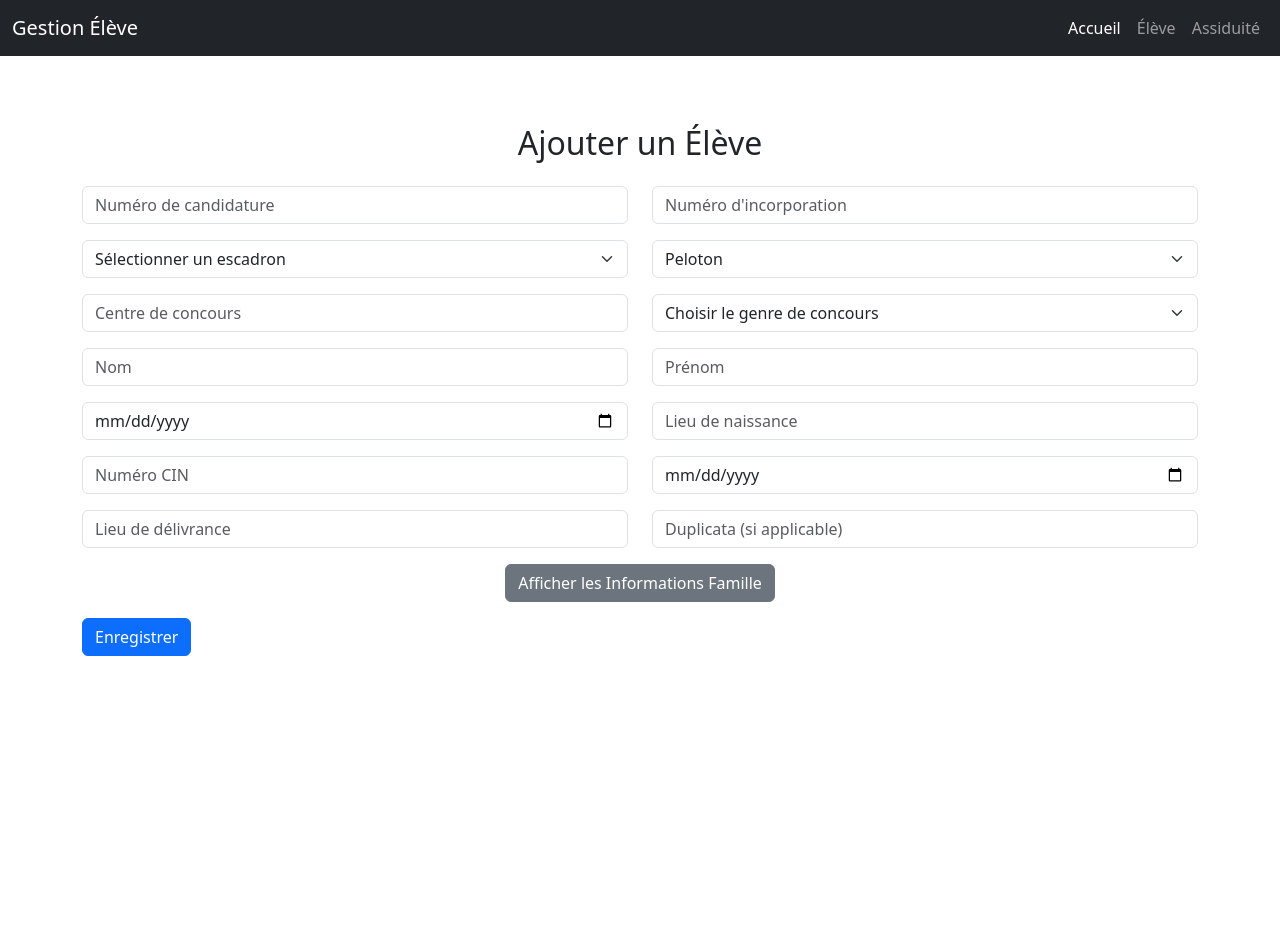
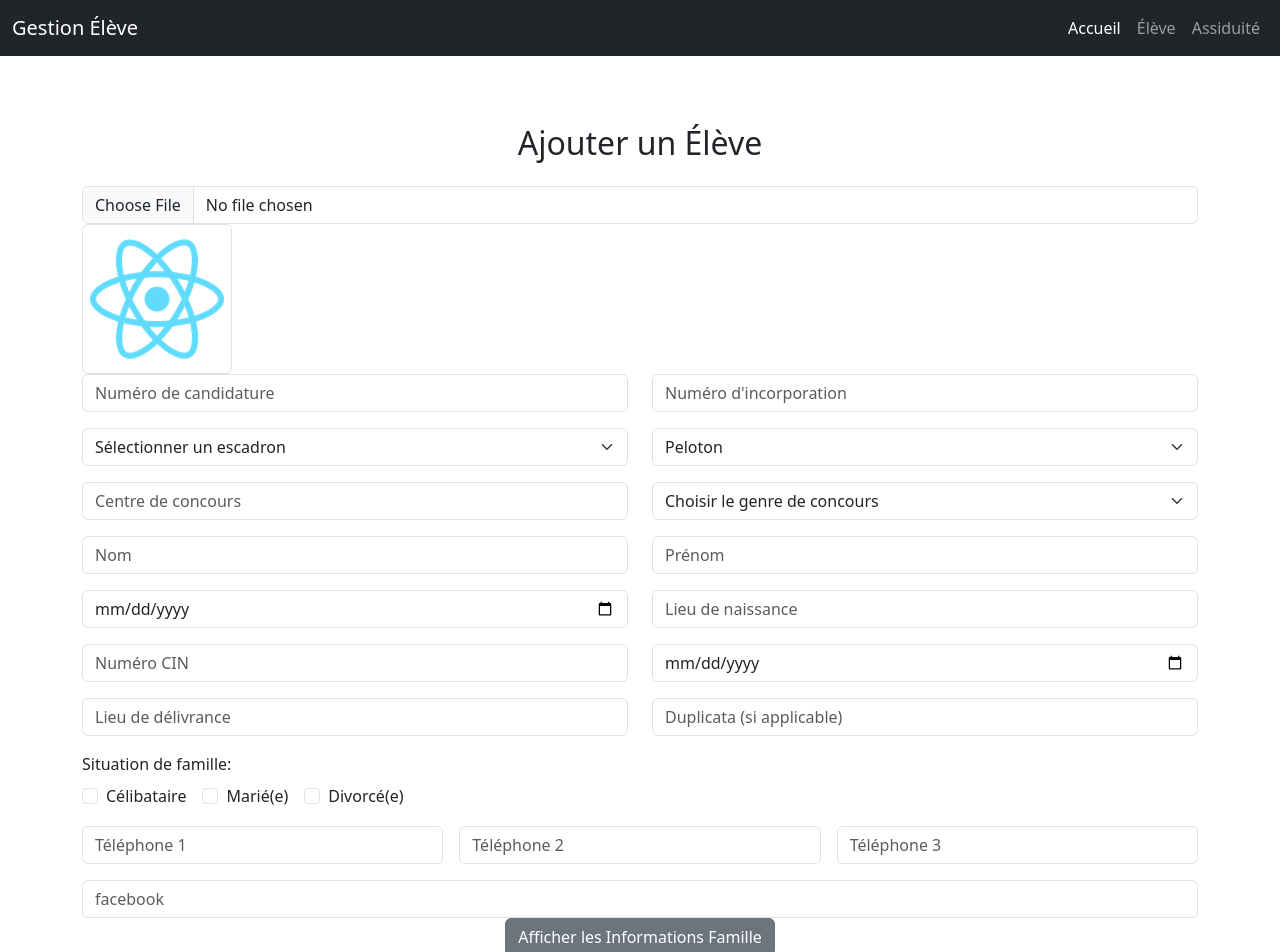
Before and after one commit to Thierry0342/gestionEleve, a React (Create React App) app: page /eleve in a window 1280 px wide. Shown: the top 952 px of the page. Before the commit the page ends 800 px from the top, so only its background shows below. Built offline with nearby package versions, Linux system fonts and the light colour scheme.

Commit message:
formulaire eleve

```diff
--- a/src/pages/ElevePage/ElevePage.js
+++ b/src/pages/ElevePage/ElevePage.js
@@ -30,12 +30,37 @@ const ElevePage = () => {
         { nom: '', prenom: '', dateNaissance: '', sexe: '' },
       ],
     },
-    image :""
+    image :"",
+    etatCivil: '',
+    eleveTelephone: {
+      telephone1: '',
+      telephone2: '',
+      telephone3: '',},
+    facebook:"",
+
+
   });
 
   const [showFamille, setShowFamille] = useState(false); // Etat pour afficher/masquer la section famille
 
   const [imagePreview, setImagePreview] = useState(''); // Pour afficher l'image sélectionnée
+  /////
+   // Fonction pour gérer l'importation de l'image
+   const handleImageChange = (e) => {
+    const file = e.target.files[0];
+
+    if (file) {
+      const reader = new FileReader();
+      reader.onloadend = () => {
+        setImagePreview(reader.result); // Met à jour l'aperçu de l'image
+        setFormData({
+          ...formData,
+          image: file, // Stocke le fichier de l'image
+        });
+      };
+      reader.readAsDataURL(file); // Lecture du fichier comme URL
+    }
+  };
   const handleChange = (e, index = null) => {
     const { name, value } = e.target;
 
@@ -98,9 +123,30 @@ const ElevePage = () => {
   return (
     <div className="container mt-5">
       <h2 className="text-center mb-4">Ajouter un Élève</h2>
-      <form onSubmit={handleSubmit}>
+      <form onSubmit={handleSubmit}
+      >
+        <div className="col">
+        {/* Champ pour télécharger l'image */}
+        <input
+          type="file"
+          className="form-control"
+          name="image"
+          onChange={handleImageChange}
+        />
+      </div>
+
+      <div className="col">
+        {/* Affichage de l'image ou image par défaut */}
+        <img
+          src={imagePreview || 'logo192.png'} // Image par défaut si aucune image sélectionnée
+          alt="Aperçu"
+          className="img-thumbnail"
+          width="150"
+        />
+      </div>
 
         {/* Ligne 1 */}
+
         <div className="row mb-3">
           <div className="col">
             <input type="text" className="form-control" name="numCandidature" placeholder="Numéro de candidature" value={formData.numCandidature} onChange={handleChange} />
@@ -224,6 +270,117 @@ const ElevePage = () => {
             <input type="text" className="form-control" name="duplicata" placeholder="Duplicata (si applicable)" value={formData.duplicata} onChange={handleChange} />
           </div>
         </div>
+        <div className="mb-3">
+             {/* checkbox ici e */}
+  <label className="form-label">Situation de famille:</label>
+  <div className="d-flex gap-3">
+    <div className="form-check">
+      <input
+        className="form-check-input"
+        type="checkbox"
+        name="etatCivil"
+        value="Célibataire"
+        checked={formData.etatCivil === "Célibataire"}
+        onChange={() => setFormData({ ...formData, etatCivil: "Celibataire" })}
+      />
+      <label className="form-check-label">
+        Célibataire
+      </label>
+    </div>
+
+    <div className="form-check">
+      <input
+        className="form-check-input"
+        type="checkbox"
+        name="etatCivil"
+        value="Marié(e)"
+        checked={formData.etatCivil === "Marié(e)"}
+        onChange={() => setFormData({ ...formData, etatCivil: "Marie" })}
+      />
+      <label className="form-check-label">
+        Marié(e)
+      </label>
+    </div>
+
+    <div className="form-check">
+      <input
+        className="form-check-input"
+        type="checkbox"
+        name="etatCivil"
+        value="Divorcé(e)"
+        checked={formData.etatCivil === "Divorcé(e)"}
+        onChange={() => setFormData({ ...formData, etatCivil: "Divorce" })}
+      />
+      <label className="form-check-label">
+        Divorcé(e)
+      </label>
+    </div>
+  </div>
+</div>
+ {/* nimero phone */}
+
+ <div className="d-flex gap-3 mb-3">
+ <input
+  type="text"
+  className="form-control"
+  placeholder="Téléphone 1"
+  maxLength="11"
+  value={formData.eleveTelephone.telephone1}
+  onChange={(e) => {
+    const newValue = e.target.value.replace(/\D/g, '').slice(0, 11); // On autorise que les chiffres, 11 max
+    setFormData({
+      ...formData,
+      eleveTelephone: {
+        ...formData.eleveTelephone,
+        telephone1: newValue
+      }
+    });
+  }}
+/>
+
+<input
+  type="text"
+  className="form-control"
+  placeholder="Téléphone 2"
+  maxLength="10"
+  value={formData.eleveTelephone.telephone2}
+  onChange={(e) => {
+    const newValue = e.target.value.replace(/\D/g, '').slice(0, 11); // On autorise que les chiffres, 11 max
+    setFormData({
+      ...formData,
+      eleveTelephone: {
+        ...formData.eleveTelephone,
+        telephone2: newValue
+      }
+    });
+  }}
+/>
+<input
+  type="text"
+  className="form-control"
+  placeholder="Téléphone 3"
+  maxLength="10"
+  value={formData.eleveTelephone.telephone3}
+  onChange={(e) => {
+    const newValue = e.target.value.replace(/\D/g, '').slice(0, 11); // On autorise que les chiffres, 11 max
+    setFormData({
+      ...formData,
+      eleveTelephone: {
+        ...formData.eleveTelephone,
+        telephone3: newValue
+      }
+    });
+  }}
+/>
+</div>
+         <div className="col">
+            <input type="text" className="form-control" name="facebook" placeholder="facebook" value={formData.facebook} onChange={handleChange} />
+          </div>
+
+
+
+
+
 
         {/* Bouton pour afficher/masquer la section famille */}
         <div className="text-center mb-3">
@@ -235,11 +392,11 @@ const ElevePage = () => {
         {/* Informations de la Famille */}
         {showFamille && (
           <div className="mt-4 border p-4">
-            <h4>Informations Membres de Famille</h4>
+            <h4>INFORMATION SUR LES MEMBRES DE FAMILLE</h4>
 
             {/* Conjointe */}
             <div className="row mb-3">
-              <div className="col-md-6">
+  <div className="col-md-4">
     <label className="form-label">Nom et Prénom Conjointe</label>
     <input
       type="text"
@@ -250,8 +407,9 @@ const ElevePage = () => {
       placeholder="Nom et Prénom de la conjointe"
     />
   </div>
-              <div className="col-md-6">
-                <label className="form-label">Téléphone Conjointe</label>
+
+  <div className="col-md-4">
+    <label className="form-label">Téléphone</label>
     <input
       type="text"
       name="famille.conjointe.phone"
@@ -261,65 +419,107 @@ const ElevePage = () => {
       placeholder="Téléphone"
     />
   </div>
+
+  <div className="col-md-4">
+    <label className="form-label">Adresse</label>
+    <input
+      type="text"
+      name="famille.conjointe.adresse"
+      className="form-control"
+      value={formData.famille.conjointe.adresse}
+      onChange={handleChange}
+      placeholder="Adresse"
+    />
   </div>
+</div>
+
 
             {/* Père */}
             <div className="row mb-3">
-              <div className="col-md-6">
-                <label className="form-label">Nom et Prénom Père</label>
+  <div className="col-md-4">
+    <label className="form-label">Nom et Prénom pére</label>
     <input
       type="text"
       name="famille.pere.nom"
       className="form-control"
       value={formData.famille.pere.nom}
       onChange={handleChange}
-                  placeholder="Nom et Prénom du père"
+      placeholder="Nom et Prénom pére"
     />
   </div>
-              <div className="col-md-6">
-                <label className="form-label">Téléphone Père</label>
+
+  <div className="col-md-4">
+    <label className="form-label">Téléphone</label>
     <input
       type="text"
       name="famille.pere.phone"
       className="form-control"
       value={formData.famille.pere.phone}
       onChange={handleChange}
-                  placeholder="Téléphone du père"
+      placeholder="Téléphone"
+    />
+  </div>
+
+  <div className="col-md-4">
+    <label className="form-label">Adresse</label>
+    <input
+      type="text"
+      name="famille.pere.adresse"
+      className="form-control"
+      value={formData.famille.pere.adresse}
+      onChange={handleChange}
+      placeholder="Adresse"
     />
   </div>
 </div>
 
+
             {/* Mère */}
             <div className="row mb-3">
-              <div className="col-md-6">
-                <label className="form-label">Nom et Prénom Mère</label>
+  <div className="col-md-4">
+    <label className="form-label">Nom et Prénom mére</label>
     <input
       type="text"
-                  name="famille.mere.nom"
+      name="famille.mére.nom"
       className="form-control"
       value={formData.famille.mere.nom}
       onChange={handleChange}
-                  placeholder="Nom et Prénom de la mère"
+      placeholder="Nom et Prénom mere"
     />
   </div>
-              <div className="col-md-6">
-                <label className="form-label">Téléphone Mère</label>
+
+  <div className="col-md-4">
+    <label className="form-label">Téléphone</label>
     <input
       type="text"
       name="famille.mere.phone"
       className="form-control"
       value={formData.famille.mere.phone}
       onChange={handleChange}
-                  placeholder="Téléphone de la mère"
+      placeholder="Téléphone"
+    />
+  </div>
+
+  <div className="col-md-4">
+    <label className="form-label">Adresse</label>
+    <input
+      type="text"
+      name="famille.mere.adresse"
+      className="form-control"
+      value={formData.famille.mere.adresse}
+      onChange={handleChange}
+      placeholder="Adresse"
     />
   </div>
 </div>
 
-            {/* ENFANTS */}
+
+
+
             {formData.famille.enfants.map((enfant, index) => (
               <div key={index} className="row mb-3">
                 <div className="col-md-3">
-                  <label className="form-label">Nom enfant {index + 1}</label>
+                  <label className="form-label">Nom  prenom enfant {index + 1}</label>
                   <input
                     type="text"
                     name={`famille.enfants[${index}].nom`}
@@ -329,17 +529,7 @@ const ElevePage = () => {
                     placeholder="Nom de l'enfant"
                   />
                 </div>
-                <div className="col-md-3">
-                  <label className="form-label">Prénom enfant {index + 1}</label>
-                  <input
-                    type="text"
-                    name={`famille.enfants[${index}].prenom`}
-                    className="form-control"
-                    value={enfant.prenom || ''}
-                    onChange={(e) => handleChange(e, index)}
-                    placeholder="Prénom de l'enfant"
-                  />
-                </div>
+
                 <div className="col-md-3">
                   <label className="form-label">Date de naissance</label>
                   <input
@@ -363,10 +553,17 @@ const ElevePage = () => {
                     <option value="féminin">Féminin</option>
                   </select>
                 </div>
+
               </div>
-            ))}
+
+            ))
+
+            }
           </div>
+
+
         )}
+
 
          <button
            type="button"  // Utiliser type="button" pour éviter que le formulaire soit soumis
--- a/src/services/eleveService.js
+++ b/src/services/eleveService.js
@@ -1,7 +1,7 @@
 import axios from "axios";
 import { API_URL } from "../config/root/modules";
 //import { header } from "./Auth.services";
-class createEleve {
+class EleveService  {
     get(){
         return axios.get(API_URL + "/eleves");
     }
@@ -17,4 +17,4 @@ class createEleve {
     }
 }
 
-export default new createEleve()
+export default new EleveService ()
```
Also changed, not shown: src/pages/ElevePage/logo192.png (added). Lines whose indentation alone changed are shown as unchanged.
